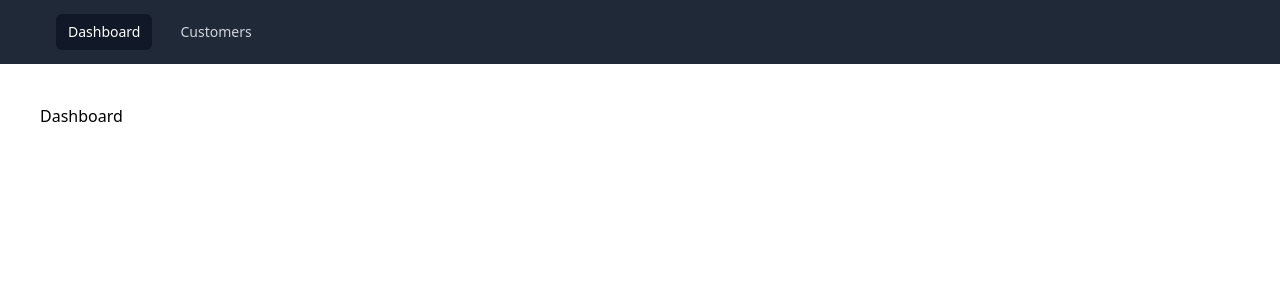
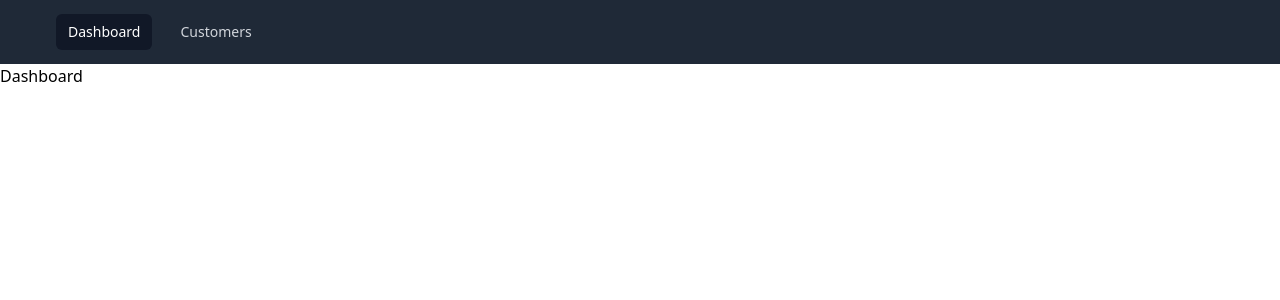
Before and after one commit to zentcodepy/subscriptions-manager-frontend, a Vue app: page /dashboard in a window 1280 px wide. Shown: the top 300 px of the page. Built offline with nearby package versions, Linux system fonts and the light colour scheme; no server answers.

Commit message:
Refactor: Add AppLayout component and use it in every page that an auth user can access. Remove logic that controls if an user is authenticated from App.vue

```diff
--- a/src/App.vue
+++ b/src/App.vue
@@ -1,37 +1,7 @@
-<script setup lang="ts">
-import Navbar from './components/Navbar.vue';
-import axios from 'axios';
-import { useRouter } from 'vue-router';
-
-const router = useRouter();
-
-const url = '/base-url/api/user';
-    axios
-        .get(url)
-        .then(response => {
-            if (response.status == 401 || response.status == 403) {
-                router.push('/login');
-            }
-        })
-        .catch(error => {
-            if (error.response.status == 401 || error.response.status == 403) {
-                router.push('/login');
-            } else {
-               showErrorMessage();
-            }
-        });
-
-function showErrorMessage(){
-    // TODO:Replace with a more user friendly interface
-    alert("Error");
-}
-</script>
+<script setup lang="ts"></script>
 
 <template>
-  <Navbar></Navbar>
-  <div class="m-10">
-    <router-view></router-view>
-  </div>
+  <router-view></router-view>
 </template>
 
 <style scoped></style>
--- /dev/null
+++ b/src/components/AppLayout.vue
@@ -0,0 +1,10 @@
+<script setup>
+import Navbar from '../components/Navbar.vue';
+
+</script>
+<template>
+    <div>
+        <Navbar></Navbar>
+        <slot></slot>
+    </div>
+</template>
--- a/src/components/Dashboard.vue
+++ b/src/components/Dashboard.vue
@@ -1,8 +1,38 @@
 <script setup lang="ts">
+import AppLayout from '../components/AppLayout.vue';
+import axios from 'axios';
+import { useRouter } from 'vue-router';
+import { ref } from 'vue';
 
+let userIsLoggedIn = ref(false);
+
+const router = useRouter();
+
+const url = '/base-url/api/user';
+    axios
+        .get(url)
+        .then(response => {
+            if (response.status == 401 || response.status == 403) {
+                router.push('/login');
+            } else if (response.status == 200) {
+              userIsLoggedIn.value = true;
+            }
+        })
+        .catch(error => {
+            if (error.response.status == 401 || error.response.status == 403) {
+                router.push('/login');
+            } else {
+               showErrorMessage();
+            }
+        });
+
+function showErrorMessage(){
+    // TODO:Replace with a more user friendly interface
+    alert("Error");
+}
 </script>
 <template>
-    <div>
-        <h1>Dashboard</h1>
-    </div>
+    <AppLayout>
+        <h2>Dashboard</h2>
+    </AppLayout>
 </template>
```
